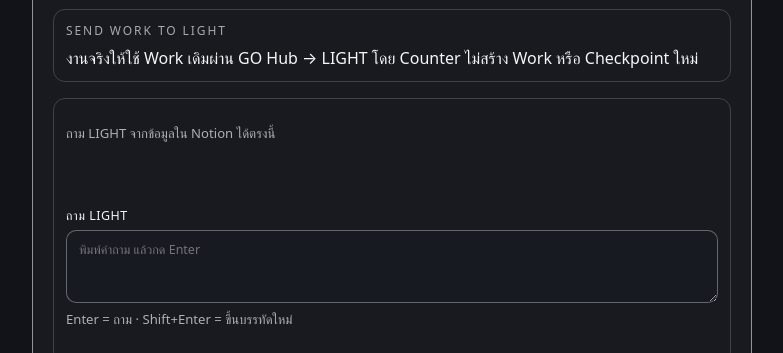
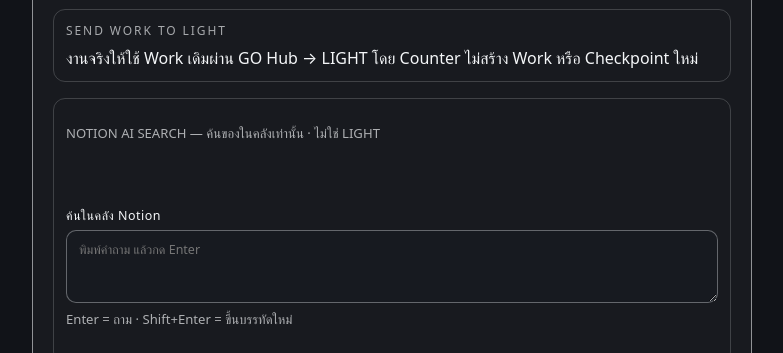
Before and after one commit to pureekangraw-ops/standard-, a website with bundled scripts: page go-hub.html in a window 1280 px wide. Shown: the part 1160-1513 px from the top of the page, without its empty margins (248-1031 px from the left). Built offline with nearby package versions, Linux system fonts and the light colour scheme; no server answers.

Commit message:
Counter: label Notion search clearly in go-hub.html

```diff
--- a/go-hub.html
+++ b/go-hub.html
@@ -57,12 +57,12 @@
         <p class="hub-kicker">SEND WORK TO LIGHT</p>
         <p>งานจริงให้ใช้ Work เดิมผ่าน GO Hub → LIGHT โดย Counter ไม่สร้าง Work หรือ Checkpoint ใหม่</p>
       </div>
-      <div class="counter-chat" aria-label="Ask LIGHT">
+      <div class="counter-chat" aria-label="Notion AI Search">
         <div class="counter-conversation" data-counter-conversation>
-          <p class="counter-chat-empty" data-counter-chat-empty>ถาม LIGHT จากข้อมูลใน Notion ได้ตรงนี้</p>
+          <p class="counter-chat-empty" data-counter-chat-empty>NOTION AI SEARCH — ค้นของในคลังเท่านั้น · ไม่ใช่ LIGHT</p>
         </div>
         <form class="counter-form" data-counter-ask-form>
-          <label>ถาม LIGHT<textarea name="counterQuestion" data-counter-question rows="3" required placeholder="พิมพ์คำถาม แล้วกด Enter"></textarea></label>
+          <label>ค้นในคลัง Notion<textarea name="counterQuestion" data-counter-question rows="3" required placeholder="พิมพ์คำถาม แล้วกด Enter"></textarea></label>
           <p class="counter-hint">Enter = ถาม · Shift+Enter = ขึ้นบรรทัดใหม่</p>
           <p class="counter-result" data-counter-result role="status"></p>
         </form>
```
